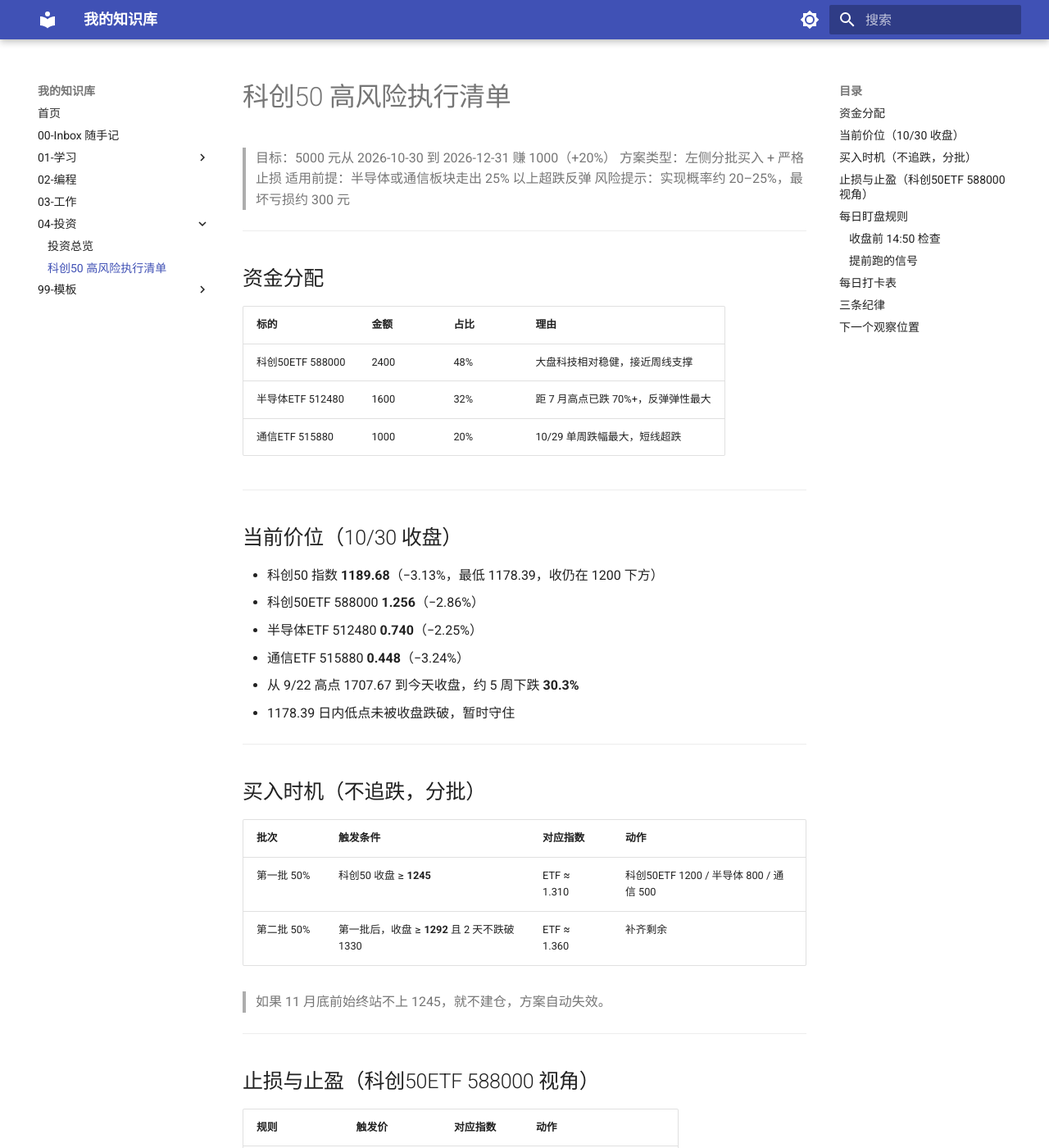
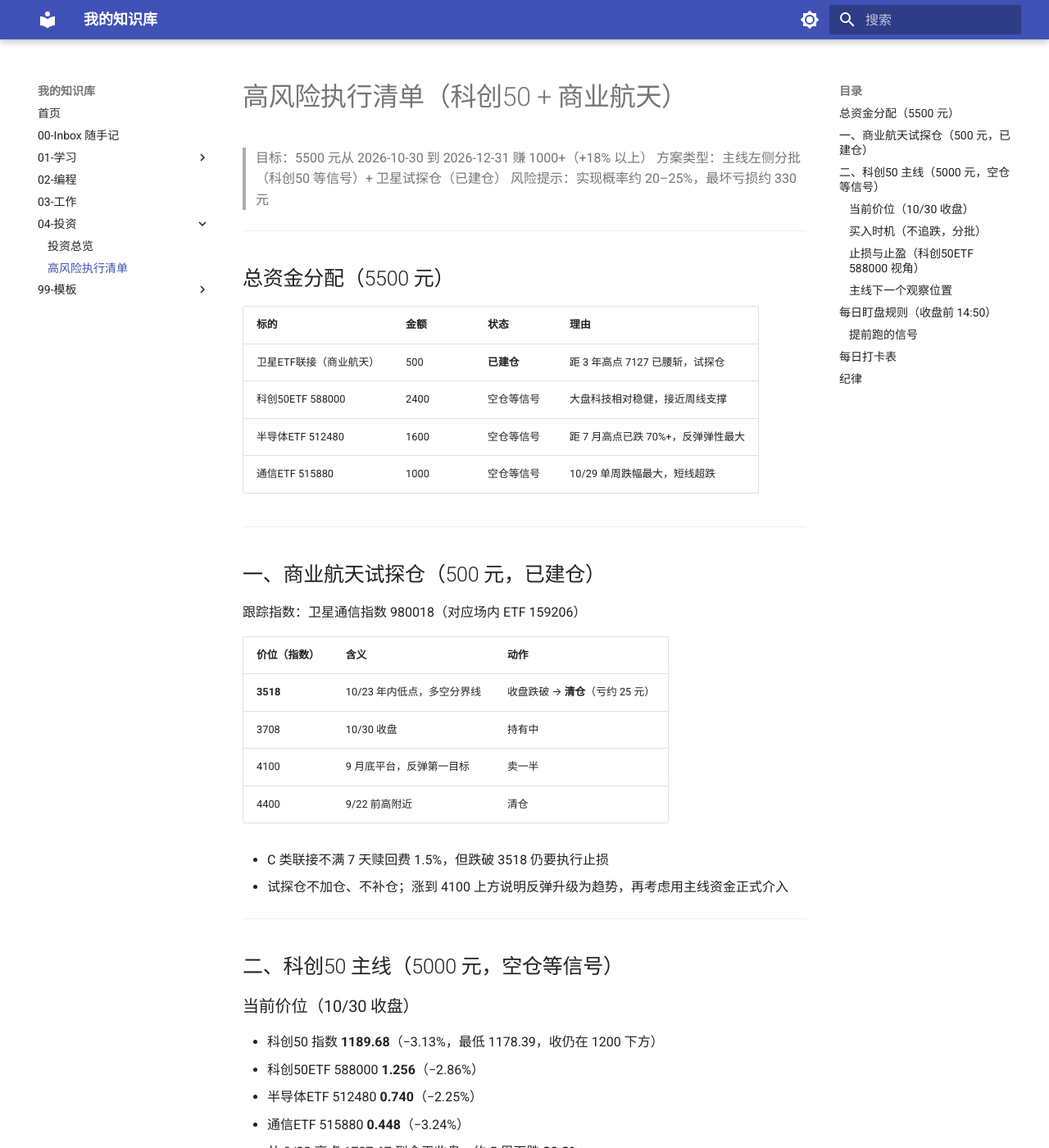
Before and after one commit to 164971963-ship-it/knowledge-base, an MkDocs documentation site: the page built from docs/investment/kc50-high-risk-plan.md, in a window 1280 px wide and 1400 px high. Shown: the whole window at 82% size. Built offline with MkDocs 1.6.1 and Material for MkDocs 9.7.7, drawn with Linux system fonts in a browser that asks for light colours; some of the changed text lies outside the part shown.

Commit message:
feat: 主方案纳入商业航天试探仓，总资金更新为 5500 元

```diff
--- a/docs/investment/kc50-high-risk-plan.md
+++ b/docs/investment/kc50-high-risk-plan.md
@@ -1,45 +1,58 @@
-# 科创50 高风险执行清单
+# 高风险执行清单（科创50 + 商业航天）
 
-> 目标：5000 元从 2026-10-30 到 2026-12-31 赚 1000（+20%）
-> 方案类型：左侧分批买入 + 严格止损
-> 适用前提：半导体或通信板块走出 25% 以上超跌反弹
-> 风险提示：实现概率约 20–25%，最坏亏损约 300 元
+> 目标：5500 元从 2026-10-30 到 2026-12-31 赚 1000+（+18% 以上）
+> 方案类型：主线左侧分批（科创50 等信号）+ 卫星试探仓（已建仓）
+> 风险提示：实现概率约 20–25%，最坏亏损约 330 元
 
 ---
 
-## 资金分配
+## 总资金分配（5500 元）
 
-| 标的 | 金额 | 占比 | 理由 |
+| 标的 | 金额 | 状态 | 理由 |
 |---|---|---|---|
-| 科创50ETF 588000 | 2400 | 48% | 大盘科技相对稳健，接近周线支撑 |
-| 半导体ETF 512480 | 1600 | 32% | 距 7 月高点已跌 70%+，反弹弹性最大 |
-| 通信ETF 515880 | 1000 | 20% | 10/29 单周跌幅最大，短线超跌 |
+| 卫星ETF联接（商业航天） | 500 | **已建仓** | 距 3 年高点 7127 已腰斩，试探仓 |
+| 科创50ETF 588000 | 2400 | 空仓等信号 | 大盘科技相对稳健，接近周线支撑 |
+| 半导体ETF 512480 | 1600 | 空仓等信号 | 距 7 月高点已跌 70%+，反弹弹性最大 |
+| 通信ETF 515880 | 1000 | 空仓等信号 | 10/29 单周跌幅最大，短线超跌 |
 
 ---
 
-## 当前价位（10/30 收盘）
+## 一、商业航天试探仓（500 元，已建仓）
+
+跟踪指数：卫星通信指数 980018（对应场内 ETF 159206）
+
+| 价位（指数） | 含义 | 动作 |
+|---|---|---|
+| **3518** | 10/23 年内低点，多空分界线 | 收盘跌破 → **清仓**（亏约 25 元） |
+| 3708 | 10/30 收盘 | 持有中 |
+| 4100 | 9 月底平台，反弹第一目标 | 卖一半 |
+| 4400 | 9/22 前高附近 | 清仓 |
+
+- C 类联接不满 7 天赎回费 1.5%，但跌破 3518 仍要执行止损
+- 试探仓不加仓、不补仓；涨到 4100 上方说明反弹升级为趋势，再考虑用主线资金正式介入
+
+---
+
+## 二、科创50 主线（5000 元，空仓等信号）
+
+### 当前价位（10/30 收盘）
 
 - 科创50 指数 **1189.68**（−3.13%，最低 1178.39，收仍在 1200 下方）
 - 科创50ETF 588000 **1.256**（−2.86%）
 - 半导体ETF 512480 **0.740**（−2.25%）
 - 通信ETF 515880 **0.448**（−3.24%）
 - 从 9/22 高点 1707.67 到今天收盘，约 5 周下跌 **30.3%**
-- 1178.39 日内低点未被收盘跌破，暂时守住
 
----
-
-## 买入时机（不追跌，分批）
+### 买入时机（不追跌，分批）
 
 | 批次 | 触发条件 | 对应指数 | 动作 |
 |---|---|---|---|
 | 第一批 50% | 科创50 收盘 ≥ **1245** | ETF ≈ 1.310 | 科创50ETF 1200 / 半导体 800 / 通信 500 |
 | 第二批 50% | 第一批后，收盘 ≥ **1292** 且 2 天不跌破 1330 | ETF ≈ 1.360 | 补齐剩余 |
 
-> 如果 11 月底前始终站不上 1245，就不建仓，方案自动失效。
+> 如果 11 月底前始终站不上 1245，主线不建仓，自动失效。
 
----
-
-## 止损与止盈（科创50ETF 588000 视角）
+### 止损与止盈（科创50ETF 588000 视角）
 
 | 规则 | 触发价 | 对应指数 | 动作 |
 |---|---|---|---|
@@ -48,48 +61,47 @@
 | 再减 30% | **1.473** | ≈ 1400 | +10%，再卖 30% |
 | 清仓 | **1.526** | ≈ 1450 | +14%，清剩余 |
 
-> 场外联接基申赎按收盘净值，止损会慢一天。跌破 1.30 就先减半，避免一次跌穿后连续下跌。
+> 场外联接基申赎按收盘净值，止损会慢一天。跌破 1.30 就先减半。
+
+### 主线下一个观察位置
+
+| 价位（指数） | 含义 |
+|---|---|
+| 1178 | 10/30 日内低点，收盘是否跌破为短线关键 |
+| 1150 | 心理关口 + 8 月震荡区中枢 |
+| 1020–1050 | 更深支撑；到了这里才谈得上超跌反弹赔率 |
 
 ---
 
-## 每日盯盘规则
-
-### 收盘前 14:50 检查
+## 每日盯盘规则（收盘前 14:50）
 
 | 检查项 | 状态 | 动作 |
 |---|---|---|
+| 卫星指数收盘 < **3518** | 任意一天 | **试探仓清仓** |
+| 卫星指数收盘 ≥ 4100 | 任意一天 | 试探仓卖一半 |
 | 科创50 收盘 ≥ 1200 | 连续 1 天 | 标记"观察中" |
 | 科创50 收盘 ≥ 1200 | 连续 3 天 | 进入"第一批入场准备" |
-| 科创50 收盘 < 1200 | 任意一天 | 继续空仓 |
+| 科创50 收盘 < 1200 | 任意一天 | 主线继续空仓 |
 
 ### 提前跑的信号
 
-1. 收盘跌破 **1150**：下一个观察位变 1020–1050，不再看 1200
+1. 科创50 收盘跌破 **1150**：主线观察位变 1020–1050
 2. 单日放量反弹 +5% 以上（成交 > 前一日 1.5 倍）：可小仓位先试探 1000 元
 
 ---
 
 ## 每日打卡表
 
-| 日期 | 科创50 收盘 | 1200 上方天数 | 备注 |
-|---|---|---|---|
-| 10/30 | 1189.68 | 0 | 收在 1200 下方，最低 1178.39 守住，继续空仓 |
-| | | | |
+| 日期 | 科创50 收盘 | 1200 上方天数 | 卫星指数收盘 | 3518 上方 | 备注 |
+|---|---|---|---|---|---|
+| 10/30 | 1189.68 | 0 | 3707.59 | ✅ | 科创50 收 1200 下方空仓；卫星回调 −0.78%，持有 |
+| | | | | | |
 
 ---
 
-## 三条纪律
+## 纪律
 
 1. **只用支付宝场外联接，不用场内**：避免盘中追涨杀跌
 2. **14:40 决策**：每天临近收盘看关键位，不要盘中凭情绪操作
-3. **12/20 强制复盘**：没到 +20% 也不加仓追高；不让亏损扩大
-
----
-
-## 下一个观察位置
-
-| 价位（指数） | 含义 |
-|---|---|
-| 1178 | 10/30 日内低点，收盘是否跌破为短线关键 |
-| 1150 | 心理关口 + 8 月震荡区中枢 |
-| 1020–1050 | 更深支撑；到了这里才谈得上超跌反弹赔率 |
+3. **两仓隔离**：主线资金不给试探仓补仓；试探仓盈亏不影响主线信号判断
+4. **12/20 强制复盘**：没到目标也不加仓追高；不让亏损扩大
--- a/mkdocs.yml
+++ b/mkdocs.yml
@@ -52,7 +52,7 @@ nav:
   - 03-工作: work.md
   - 04-投资:
       - 投资总览: investment/index.md
-      - 科创50 高风险执行清单: investment/kc50-high-risk-plan.md
+      - 高风险执行清单: investment/kc50-high-risk-plan.md
   - 99-模板:
       - 模板说明: note-templates/index.md
       - 笔记模板: note-templates/note-template.md
```
Also changed, not shown: docs/investment/index.md (+1 -1 lines).
